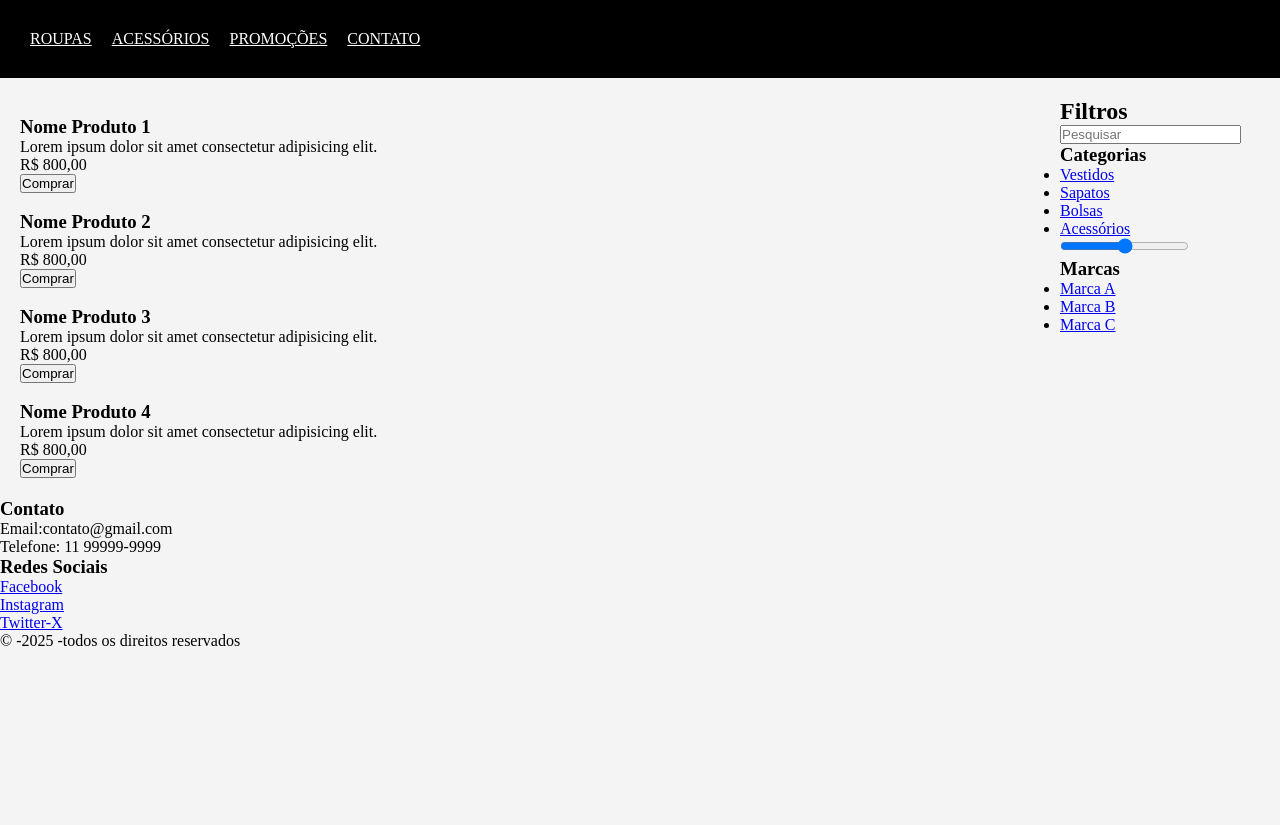
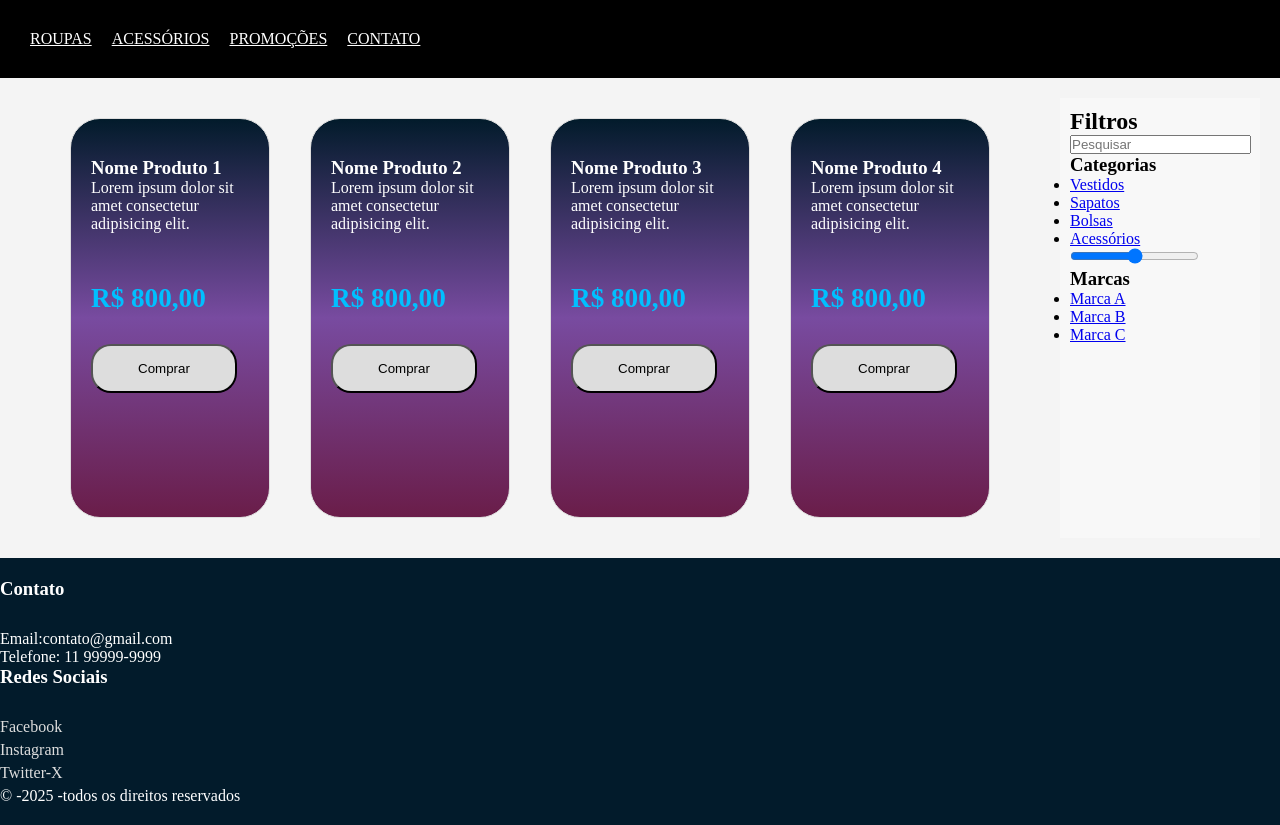
Before and after one commit to ChrisAlves-29/Loja-de-Griffe, a plain HTML site: page index.html in a window 1280 px wide. Before the commit the page ends 800 px from the top, so only its background shows below. Drawn offline with Linux system fonts and the light colour scheme.

Commit message:
Ajustando a estilização do projeto de loja

```diff
--- a/src/css/estilo.css
+++ b/src/css/estilo.css
@@ -43,3 +43,103 @@ header nav ul li a:hover{
     gap: 20px;
     padding: 20px;
 }
+
+main{
+    display: flex;
+    flex-wrap: wrap;
+    justify-content: center;
+}
+
+.produto{
+    width: 200px;
+    height: 400px;
+    margin: 20px;
+    padding: 20px;
+    border: 1px solid #ddd;
+    background-image: linear-gradient(#021b2b, #784ba0, #6a1d49);
+    color: #fff;
+    border-radius: 30px;
+}
+.produto img{
+    max-width: 100%;
+    height: auto;
+    margin-bottom: 10px;
+}
+
+.preco{
+    font-weight: 700;
+    margin-top: 50px;
+    color:deepskyblue ;
+    font-size: 1.7rem;
+}
+button{
+    background: #ddd;
+    margin-top: 30px;
+    padding: 15px 45px;
+    border-radius: 20px;
+    cursor: pointer;
+}
+button:hover{
+    background: rgb(137, 8, 183);
+    color: #fff;
+}
+aside{
+    width: 200px;
+    padding: 10px;
+    background-color: #f8f8f8;
+}
+
+footer{
+    background: #021b2b;
+    color: #fff;
+    padding: 20px 0;
+    margin-top: auto;
+}
+
+footer-content{
+    display: flex;
+    justify-content: space-around;
+    max-width: 100%;
+    margin: 0 auto;
+}
+
+.footer-content h2{
+    margin-bottom: 30px;
+}
+.footer-content h3{
+    margin-bottom: 30px;
+}
+
+.footer-content ul{
+    list-style: none;
+    padding: 0;
+}
+
+.footer-content li{
+    margin-bottom: 5px;
+}
+.footer-content a{
+    color: #ddd;
+    text-decoration: none;
+}
+
+/* Responsividade */
+
+@media(max-width:768px){
+    header nav ul{
+        display: flex;
+        flex-direction: column;
+        gap: 1rem;
+        align-items: center;
+    }
+    header nav ul li{
+        margin: 0;
+    }
+    #conteudo{
+        grid-template-columns: 1fr;
+    }
+    aside{
+        display: none;
+        width: 100%;
+    }
+}
```
